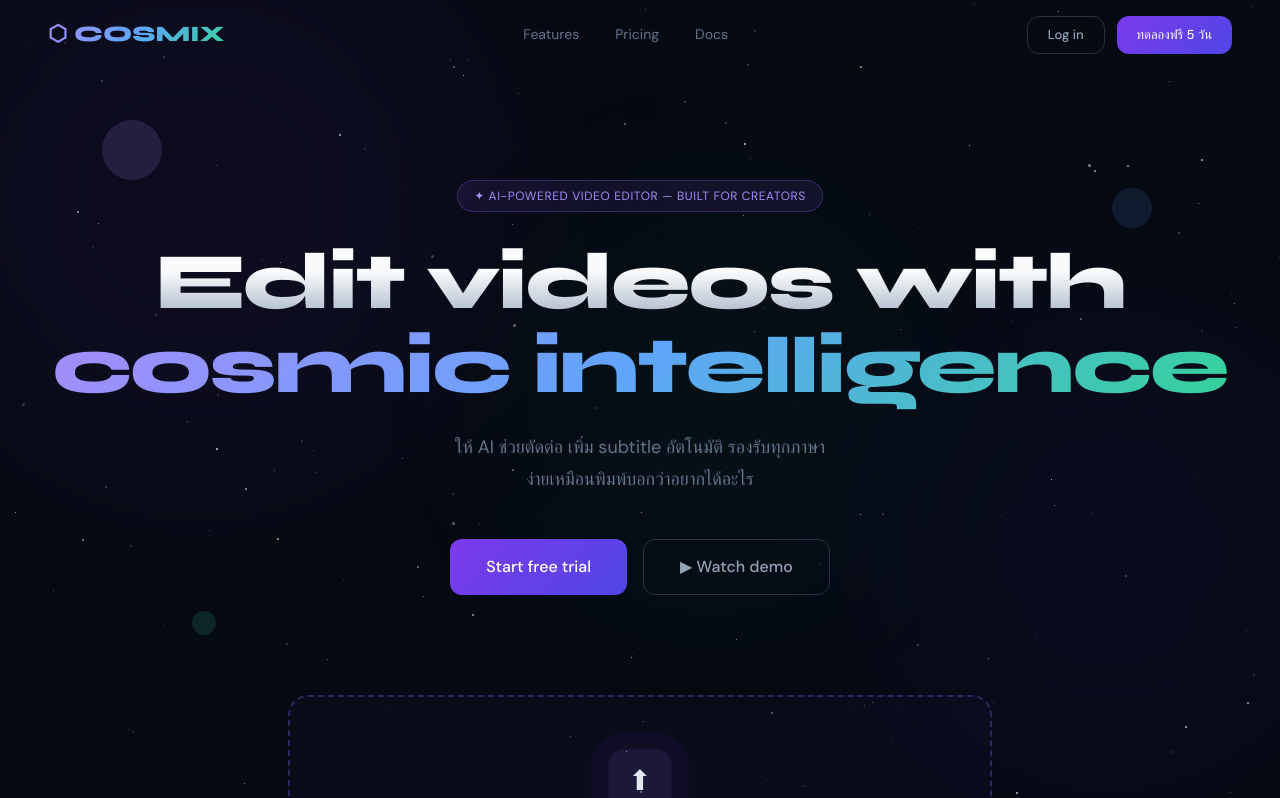
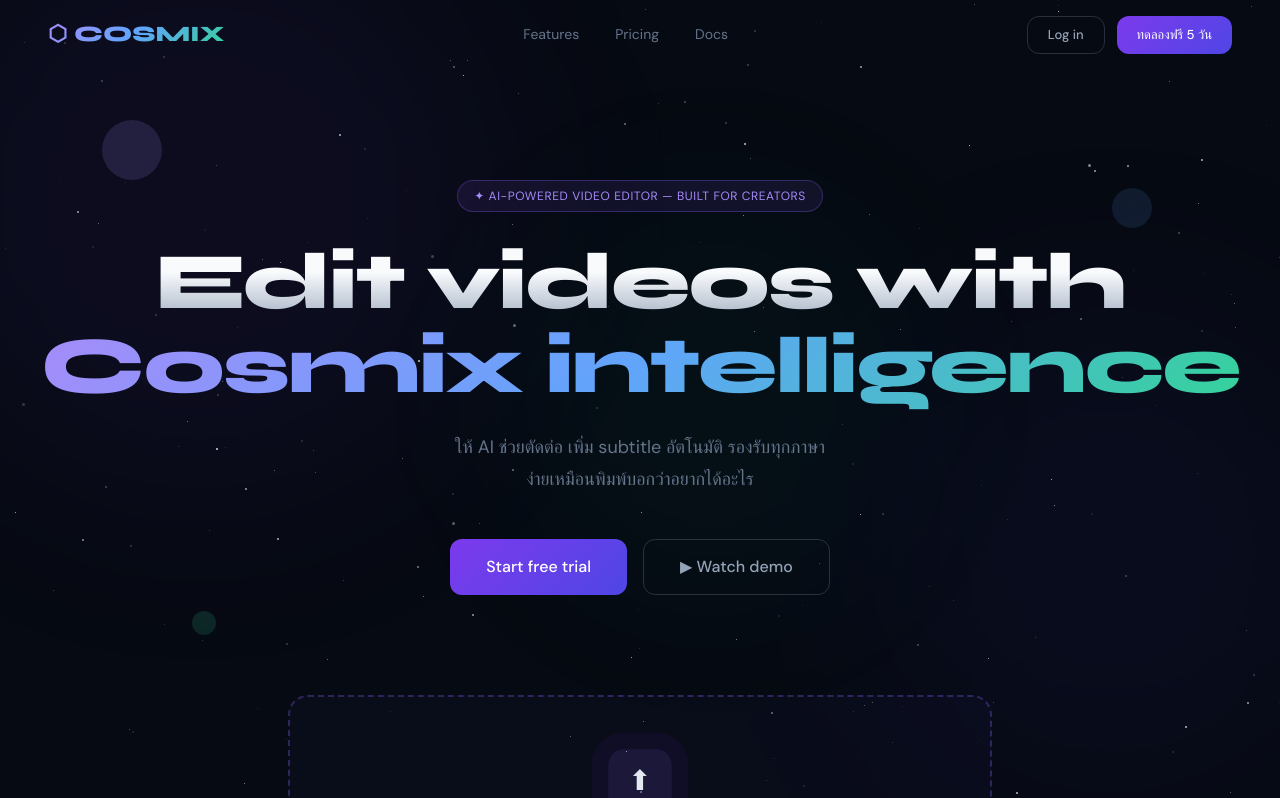
Before and after one commit to SupakornL/cosmix, a React (Vite) app in the folder frontend/: page / in a window 1280 px wide. Shown: the top 798 px of the page. Built offline with nearby package versions, Linux system fonts and the light colour scheme.

Commit message:
Fix cosmic to Cosmix

```diff
--- a/frontend/src/pages/LandingPage.tsx
+++ b/frontend/src/pages/LandingPage.tsx
@@ -208,7 +208,7 @@
           </span>
           <br />
           <span style={{ background: 'linear-gradient(135deg, #A78BFA 0%, #60A5FA 50%, #34D399 100%)', WebkitBackgroundClip: 'text', WebkitTextFillColor: 'transparent' }}>
-            cosmic intelligence
+            Cosmix intelligence
           </span>
         </h1>
 
```
